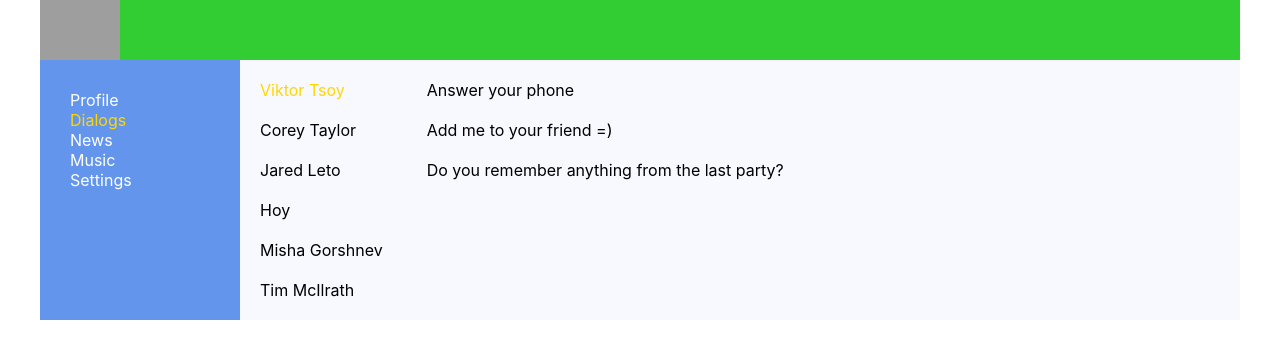
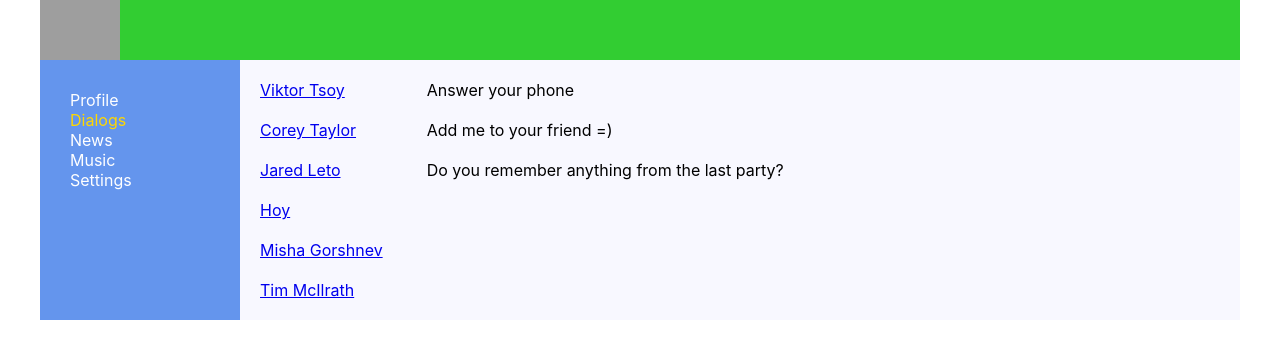
Before and after one commit to Ivan0195/SamurayWayTs, a React (Create React App) app: page /dialogs in a window 1280 px wide. Shown: the top 358 px of the page. Built offline with nearby package versions, Linux system fonts and the light colour scheme; grey boxes are pictures that could not be loaded.

Commit message:
22lesson

```diff
--- a/src/App.tsx
+++ b/src/App.tsx
@@ -18,7 +18,7 @@ function App() {
                 <NavBar/>
                 <div className='app-wrapper-content'>
                     <Routes>
-                        <Route path='/dialogs' element={<Dialogs/>}/>
+                        <Route path='/dialogs/*' element={<Dialogs/>}/>
                         <Route path='/profile' element={<ProfileComponent/>}/>
                         <Route path='/news' element={<News/>}/>
                         <Route path='/music' element={<Music/>}/>
--- a/src/Components/Dialogs/Dialogs.tsx
+++ b/src/Components/Dialogs/Dialogs.tsx
@@ -1,27 +1,28 @@
 import React from 'react';
 import classes from "./Dialogs.module.css";
+import {NavLink} from "react-router-dom";
 
 export const Dialogs = () => {
     return (
         <div className={classes.dialogs}>
             <div className={classes.dialogsItems}>
                 <div className={classes.dialog + " " + classes.active}>
-                    Viktor Tsoy
+                    <NavLink to='/dialogs/1'>Viktor Tsoy</NavLink>
                 </div>
                 <div className={classes.dialog}>
-                    Corey Taylor
+                    <NavLink to='/dialogs/2'>Corey Taylor</NavLink>
                 </div>
                 <div className={classes.dialog}>
-                    Jared Leto
+                    <NavLink to='/dialogs/3'> Jared Leto</NavLink>
                 </div>
                 <div className={classes.dialog}>
-                    Hoy
+                    <NavLink to='/dialogs/4'>Hoy</NavLink>
                 </div>
                 <div className={classes.dialog}>
-                    Misha Gorshnev
+                    <NavLink to='/dialogs/5'> Misha Gorshnev</NavLink>
                 </div>
                 <div className={classes.dialog}>
-                    Tim McIlrath
+                    <NavLink to='/dialogs/6'> Tim McIlrath</NavLink>
                 </div>
             </div>
             <div className={classes.messages}>
```
Also changed, not shown: 2 other files (tests, documents, lock files or other folders).
